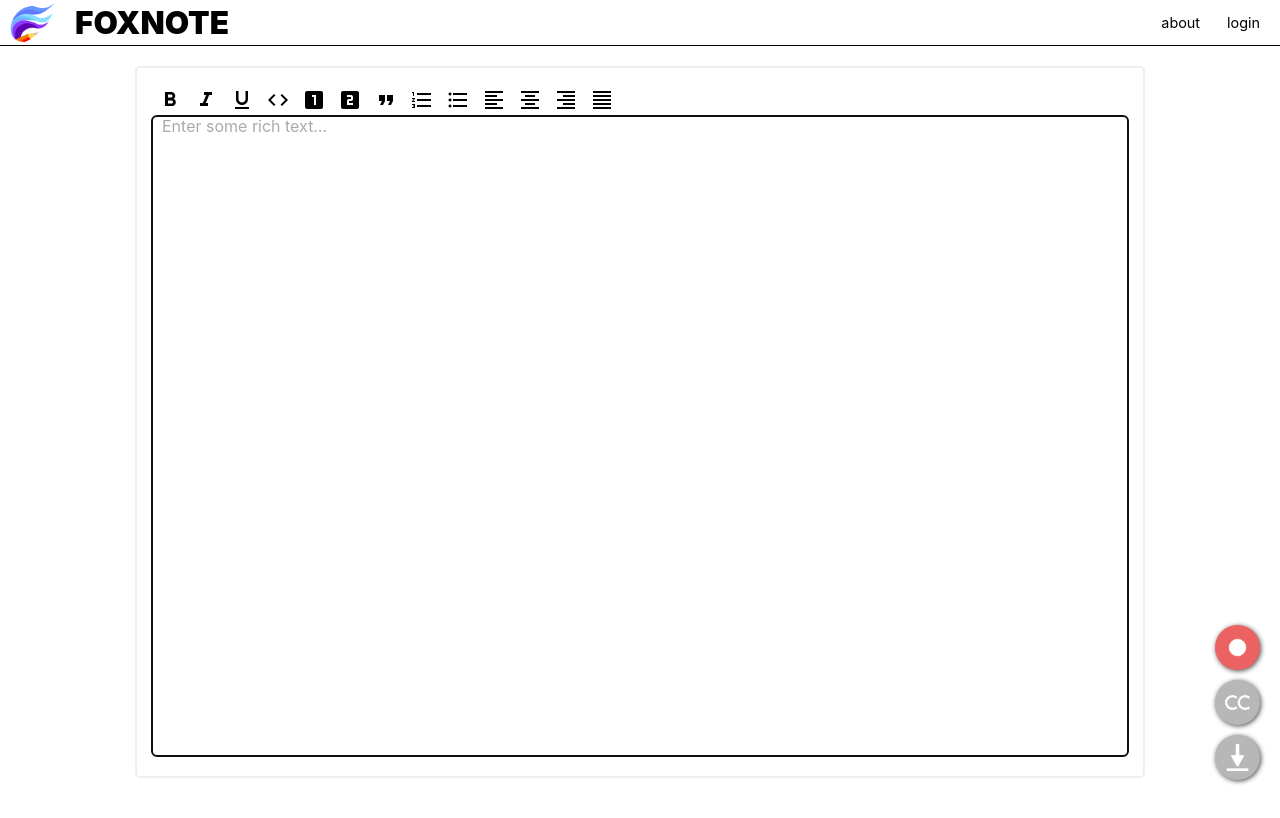
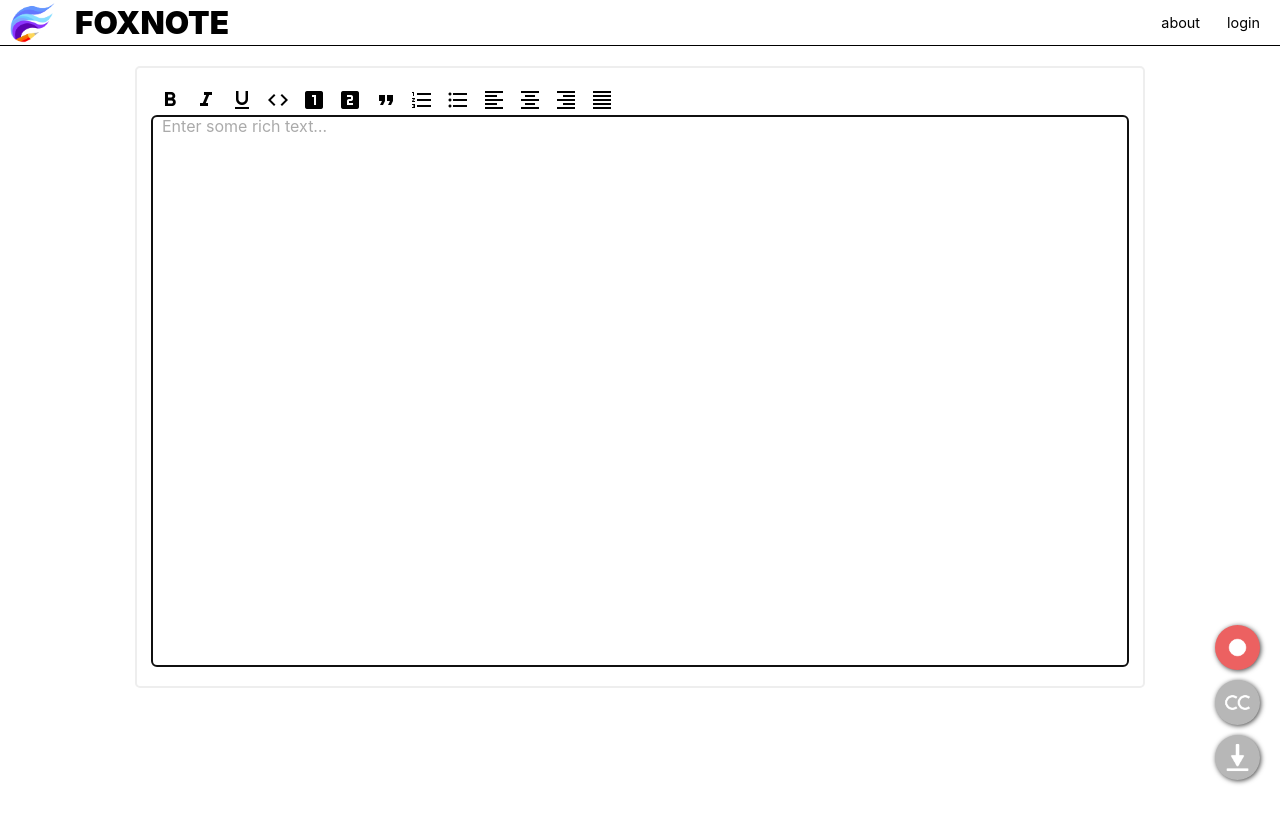
Before and after one commit to akashilangovan/FoxNote, a React (Create React App) app in the folder Client/: page /home in a window 1280 px wide. Built offline with nearby package versions, Linux system fonts and the light colour scheme.

Commit message:
added live transcription

```diff
--- a/Client/src/App.css
+++ b/Client/src/App.css
@@ -10,8 +10,7 @@ body {
 
 /* Track */
 ::-webkit-scrollbar-track {
-  -webkit-box-shadow: inset 0 0 5px grey;
-          box-shadow: inset 0 0 5px grey;
+  box-shadow: inset 0 0 5px grey;
   border-radius: 5px;
 }
 
@@ -27,8 +26,7 @@ body {
 }
 
 div {
-  -webkit-box-sizing: border-box;
-          box-sizing: border-box;
+  box-sizing: border-box;
 }
 
 #topNav {
@@ -40,18 +38,15 @@ div {
   padding: 0px 20px 0px 10px;
   z-index: 100;
   border-bottom: 1px solid black;
-  -webkit-box-sizing: content-box !important;
-          box-sizing: content-box !important;
+  box-sizing: content-box !important;
 }
 
 #topNav div {
   height: 45px;
   line-height: 45px;
   color: black;
-  -webkit-transition: all 0.34s;
   transition: all 0.34s;
 }
-
 #topNav div:hover {
   color: #7CA6FF;
 }
@@ -103,31 +98,23 @@ body {
   margin-top: 10px;
   background-size: 45px 45px;
   overflow: hidden;
-  -webkit-transition: all 0.34s;
   transition: all 0.34s;
-  -webkit-box-shadow: 1px 1px 5px #000000b9;
-          box-shadow: 1px 1px 5px #000000b9;
+  box-shadow: 1px 1px 5px rgba(0, 0, 0, 0.7254901961);
 }
-
 .actions .action:hover {
-  -webkit-box-shadow: 3px 3px 6px #00000082;
-          box-shadow: 3px 3px 6px #00000082;
+  box-shadow: 3px 3px 6px rgba(0, 0, 0, 0.5098039216);
 }
-
 .actions .action:active {
-  -webkit-box-shadow: 2px 2px 4px #434343a5;
-          box-shadow: 2px 2px 4px #434343a5;
+  box-shadow: 2px 2px 4px rgba(67, 67, 67, 0.6470588235);
 }
 
 #start {
   background-image: url("assets/img_record.png");
   background-color: #ec6161;
 }
-
 #start:hover {
   background-color: #f37d7d;
 }
-
 #start:active {
   background-color: #d65252;
 }
@@ -136,11 +123,9 @@ body {
   background-image: url("assets/img_pause.png");
   background-color: #dbc900;
 }
-
 #pause:hover {
   background-color: #f1e23a;
 }
-
 #pause:active {
   background-color: #dbb700;
 }
@@ -149,11 +134,9 @@ body {
   background-image: url("assets/img_cc.png");
   background-color: #b7b7b7;
 }
-
 #cc:hover {
   background-color: #d7d7d7;
 }
-
 #cc:active {
   background-color: #7e7e7e;
 }
@@ -162,11 +145,9 @@ body {
   background-image: url("assets/img_download.png");
   background-color: #b7b7b7;
 }
-
 #down:hover {
   background-color: #d7d7d7;
 }
-
 #down:active {
   background-color: #7e7e7e;
 }
@@ -176,36 +157,21 @@ body {
   color: inherit;
   background-color: white;
   padding-top: 5px;
-  -webkit-transition: all 0.34s;
   transition: all 0.34s;
   border-radius: 5px;
 }
-
 .text-button:hover {
   background-color: #b7b7b7;
 }
-
 .text-button:active {
   background-color: #7CA6FF;
 }
 
 #content {
-  display: -webkit-box;
-  display: -ms-flexbox;
-  display: flex;
-  /* establish flex container */
-  -webkit-box-orient: horizontal;
-  -webkit-box-direction: normal;
-      -ms-flex-direction: row;
-          flex-direction: row;
-  /* default value; can be omitted */
-  -ms-flex-wrap: wrap;
-      flex-wrap: wrap;
-  /* default value; can be omitted */
-  -webkit-box-pack: justify;
-      -ms-flex-pack: justify;
-          justify-content: space-between;
-  /* switched from default (flex-start, see below) */
+  display: flex; /* establish flex container */
+  flex-direction: row; /* default value; can be omitted */
+  flex-wrap: wrap; /* default value; can be omitted */
+  justify-content: space-between; /* switched from default (flex-start, see below) */
 }
 
 #content .cont {
@@ -221,7 +187,7 @@ body {
 }
 
 .scroll {
-  height: calc(100vh - 160px);
+  height: calc(100vh - 250px);
   overflow-y: scroll;
   overflow-x: hidden;
   width: 100% !important;
@@ -250,4 +216,8 @@ body {
 #footer {
   background-color: #a17fa1;
 }
-/*# sourceMappingURL=App.css.map */
+
+.subtitle {
+  padding-top: 20px;
+  text-align: center;
+}/*# sourceMappingURL=App.css.map */
--- a/Client/src/App.scss
+++ b/Client/src/App.scss
@@ -258,7 +258,7 @@ body {
 
 // }
 .scroll {
-  height: calc(100vh - 160px);
+  height: calc(100vh - 250px);
   overflow-y: scroll;
   overflow-x: hidden;
   width: 100% !important;
@@ -321,3 +321,8 @@ body {
 #footer {
   background-color: #a17fa1;
 }
+
+.subtitle {
+  padding-top: 20px;
+  text-align: center;
+}
--- a/Client/src/routes/home.js
+++ b/Client/src/routes/home.js
@@ -32,6 +32,7 @@ const bulletItem = "unordered-list-item";
 const Home = () => {
   const [startpauseIcon, setStartpauseIcon] = React.useState("start");
   const [restart, setRestart] = useState(false)
+  const [transcript, setTranscript] = useState("")
   const [stopRecording, setStopRecording] = useState(true)
   const editor = useMemo(() => withHistory(withReact(createEditor())), [])
 
@@ -77,6 +78,7 @@ const Home = () => {
                 seenAudioEndTimes.push(key)
                 if (texts[key]) {
                   msgBuffer = msgBuffer + " " + texts[key]
+                  setTranscript(transcript + " " + texts[key])
                 }
               }
             }
@@ -238,8 +240,15 @@ const Home = () => {
             {/* {setEditorState(blockMap)} */}
             {/* Scroll to bottom */}
             {/* <div id="delete" onClick={doDelete}></div> */}
+
+
           </div>
         </div>
+        <div className='subtitle'>
+              <span>
+                {transcript}
+              </span>
+            </div>
       </div>
     </>
   )
```
Also changed, not shown: 1 other file (tests, documents, lock files or other folders).
